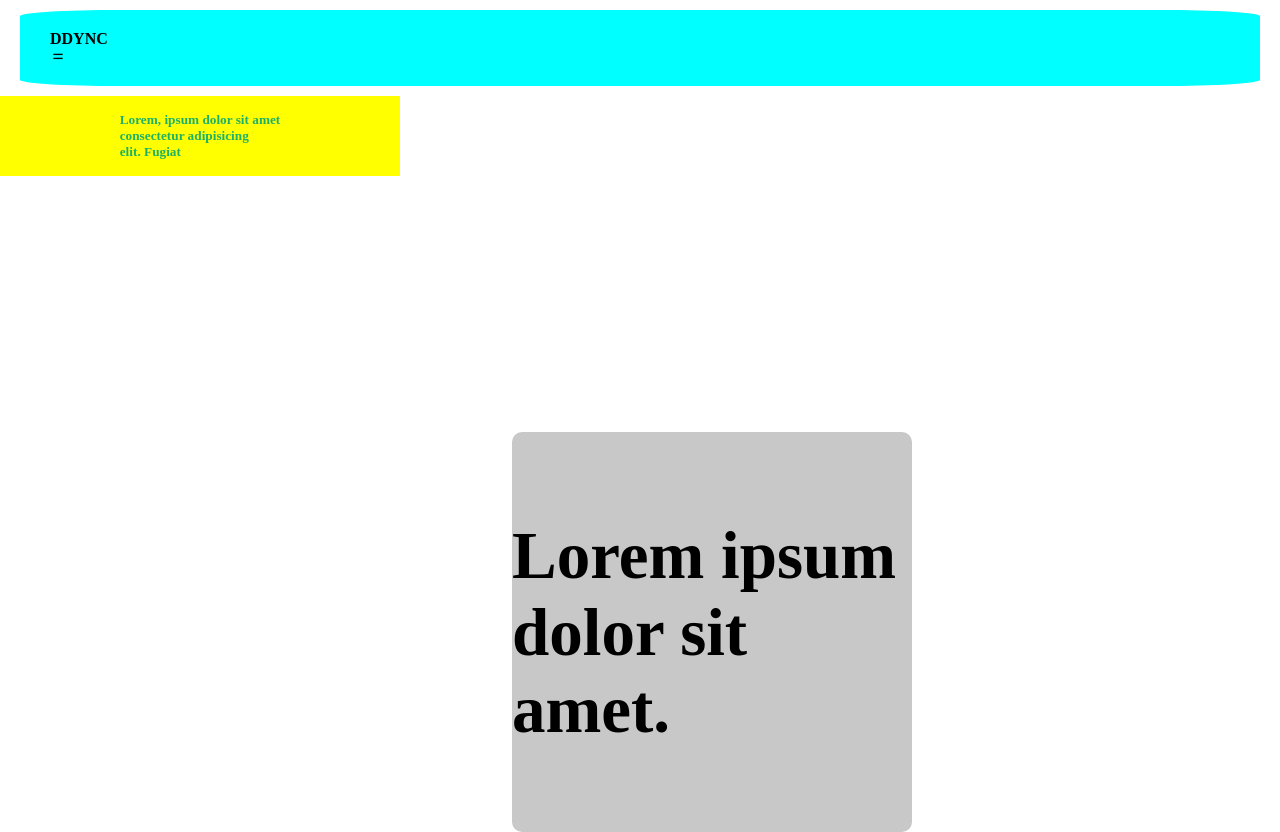
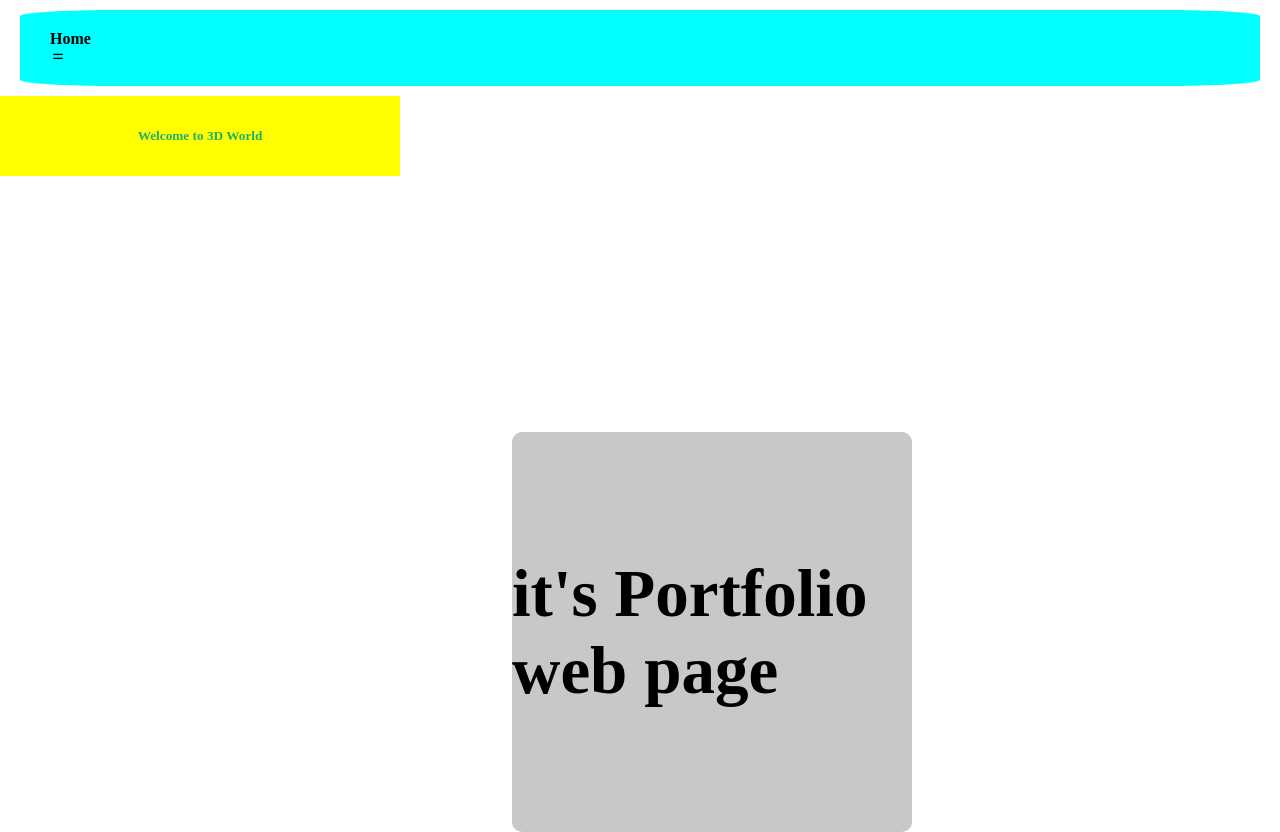
Before and after one commit to GITSURAJ061/Portfolio, a plain HTML site: page index.html in a window 1280 px wide. Drawn offline with nearby package versions, Linux system fonts and the light colour scheme.

Commit message:
Update index.html

```diff
--- a/index.html
+++ b/index.html
@@ -14,7 +14,7 @@
 <body>
     <nav>
 <div id="left">
-    <h4>DDYNC</h4>
+    <h4>Home</h4>
 </div>
 
 <div id="right">
@@ -23,11 +23,11 @@
 </nav>
 
 <div id="main">
-   <h5> Lorem, ipsum dolor sit amet <br>consectetur adipisicing <br>elit. Fugiat</h5>
+   <h5> Welcome to 3D World </h5>
 </div>
 
   <div id="box">
-    <H6>Lorem ipsum dolor sit amet.
+    <H6>it's Portfolio web page
     </H6>
   </div>
 </body>
```
